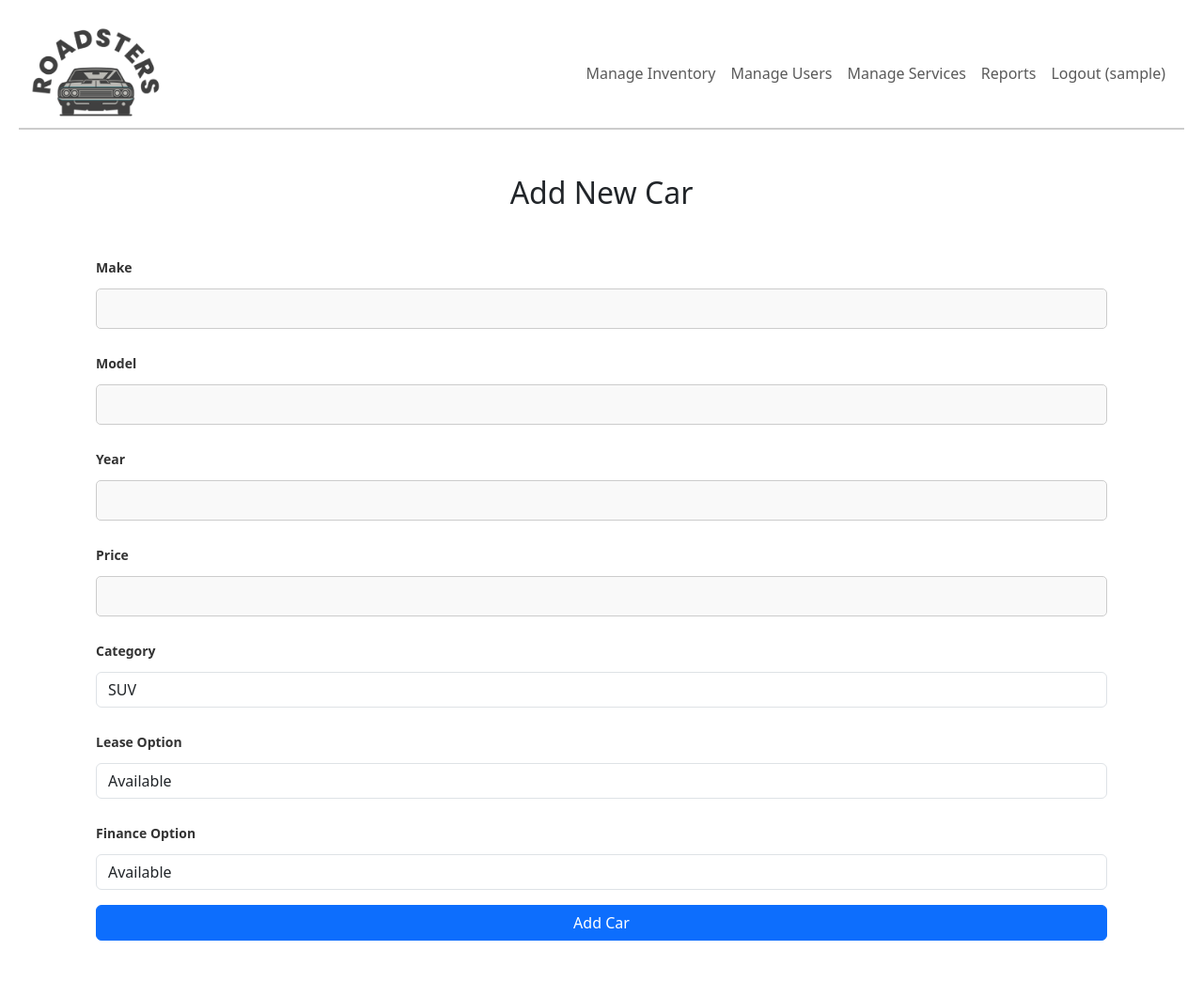
After one commit to Raman0956/Roadster, a PHP site: page /views/admin/addCar.php in a window 1280 px wide. The commit adds this page. Shown: the whole page at 94% size. Run offline with PHP 8.4, Linux system fonts and the light colour scheme; the visitor is signed in with stand-in values (Sample User, id 1).

Commit message:
added admin add,edit and delete functionality - Raman

```diff
--- a/models/CarModel.php
+++ b/models/CarModel.php
@@ -75,9 +75,6 @@ class CarModel {
     }
 
 
-
-
-
     public function getCarById($carID) {
         $query = 'SELECT * FROM CarInventory WHERE carID = :carID';
         $stmt = $this->db->prepare($query);
@@ -86,6 +83,51 @@ class CarModel {
     }
 
 
+    // Add a new car to the inventory
+    public function addCar($make, $model, $year, $price, $category, $leaseOption, $financeOption) {
+        $query = "INSERT INTO CarInventory (make, model, year, price, category, leaseOption, financeOption, available)
+                  VALUES (:make, :model, :year, :price, :category, :leaseOption, :financeOption, 1)";
+        $stmt = $this->db->prepare($query);
+        $stmt->bindParam(':make', $make);
+        $stmt->bindParam(':model', $model);
+        $stmt->bindParam(':year', $year);
+        $stmt->bindParam(':price', $price);
+        $stmt->bindParam(':category', $category);
+        $stmt->bindParam(':leaseOption', $leaseOption);
+        $stmt->bindParam(':financeOption', $financeOption);
+
+        return $stmt->execute();
+    }
+
+    // Update an existing car in the inventory
+    public function updateCar($carID, $make, $model, $year, $price, $category, $leaseOption, $financeOption) {
+        $query = "UPDATE CarInventory
+                  SET make = :make, model = :model, year = :year, price = :price,
+                      category = :category, leaseOption = :leaseOption, financeOption = :financeOption
+                  WHERE carID = :carID";
+        $stmt = $this->db->prepare($query);
+        $stmt->bindParam(':carID', $carID);
+        $stmt->bindParam(':make', $make);
+        $stmt->bindParam(':model', $model);
+        $stmt->bindParam(':year', $year);
+        $stmt->bindParam(':price', $price);
+        $stmt->bindParam(':category', $category);
+        $stmt->bindParam(':leaseOption', $leaseOption);
+        $stmt->bindParam(':financeOption', $financeOption);
+
+        return $stmt->execute();
+    }
+
+    // Delete a car from the inventory
+    public function deleteCar($carID) {
+        $query = "DELETE FROM CarInventory WHERE carID = :carID";
+        $stmt = $this->db->prepare($query);
+        $stmt->bindParam(':carID', $carID);
+
+        return $stmt->execute();
+    }
+
+
 }
 
 ?>
--- /dev/null
+++ b/views/admin/addCar.php
@@ -0,0 +1,85 @@
+<?php
+session_start();
+require_once 'C:/xampp/htdocs/roadsters/models/CarModel.php';
+require_once 'C:/xampp/htdocs/roadsters/views/header.php';
+
+// Ensure the user is logged in and is an admin
+if (!isset($_SESSION['userID']) || $_SESSION['role'] !== 'Admin') {
+    header("Location: /roadsters/views/authentication/login.php");
+    exit();
+}
+
+?>
+
+<!DOCTYPE html>
+<html>
+<head>
+    <title>Add New Car</title>
+    <link href="https://cdn.jsdelivr.net/npm/bootstrap@5.3.0/dist/css/bootstrap.min.css" rel="stylesheet">
+</head>
+<body>
+<div class="container mt-5">
+    <h2 class="text-center">Add New Car</h2>
+    <form method="POST" action="/roadsters/controllers/AdminController.php?action=addCar" class="needs-validation" novalidate>
+        <div class="mb-3">
+            <label for="make" class="form-label">Make</label>
+            <input type="text" id="make" name="make" class="form-control" required>
+        </div>
+        <div class="mb-3">
+            <label for="model" class="form-label">Model</label>
+            <input type="text" id="model" name="model" class="form-control" required>
+        </div>
+        <div class="mb-3">
+            <label for="year" class="form-label">Year</label>
+            <input type="number" id="year" name="year" class="form-control" required>
+        </div>
+        <div class="mb-3">
+            <label for="price" class="form-label">Price</label>
+            <input type="number" step="0.01" id="price" name="price" class="form-control" required>
+        </div>
+        <div class="mb-3">
+            <label for="category" class="form-label">Category</label>
+            <select id="category" name="category" class="form-control" required>
+                <option value="SUV">SUV</option>
+                <option value="Sedan">Sedan</option>
+                <option value="Truck">Truck</option>
+                <option value="Coupe">Coupe</option>
+                <option value="Convertible">Convertible</option>
+            </select>
+        </div>
+        <div class="mb-3">
+            <label for="leaseOption" class="form-label">Lease Option</label>
+            <select id="leaseOption" name="leaseOption" class="form-control" required>
+                <option value="1">Available</option>
+                <option value="0">Not Available</option>
+            </select>
+        </div>
+        <div class="mb-3">
+            <label for="financeOption" class="form-label">Finance Option</label>
+            <select id="financeOption" name="financeOption" class="form-control" required>
+                <option value="1">Available</option>
+                <option value="0">Not Available</option>
+            </select>
+        </div>
+        <button type="submit" class="btn btn-primary w-100">Add Car</button>
+    </form>
+</div>
+
+<script src="https://cdn.jsdelivr.net/npm/bootstrap@5.3.0/dist/js/bootstrap.bundle.min.js"></script>
+<script>
+    (function () {
+        'use strict';
+        var forms = document.querySelectorAll('.needs-validation');
+        Array.prototype.slice.call(forms).forEach(function (form) {
+            form.addEventListener('submit', function (event) {
+                if (!form.checkValidity()) {
+                    event.preventDefault();
+                    event.stopPropagation();
+                }
+                form.classList.add('was-validated');
+            }, false);
+        });
+    })();
+</script>
+</body>
+</html>
--- a/views/authentication/register.php
+++ b/views/authentication/register.php
@@ -35,7 +35,7 @@
                   <div class="form-outline mb-4">
                     <select id="role" name="role" class="form-select form-control-lg d-flex justify-content-start" required>
                       <option value="Client">Client</option>
-                      <option value="Admin">Admin</option>
+
                     </select>
                     <div class="invalid-feedback">Please select a role.</div>
                   </div>
--- a/views/navbar.php
+++ b/views/navbar.php
@@ -7,7 +7,9 @@ if (session_status() === PHP_SESSION_NONE) {
     session_start();
 }
 $username = $_SESSION['username'] ?? 'Guest';
+$role = $_SESSION['role'] ?? 'Guest'; // Get the user role (default is Guest)
 ?>
+
 
     <!-- Navbar using Bootstrap classes -->
     <nav class="navbar navbar-expand-lg navbar-light">
@@ -21,7 +23,27 @@ $username = $_SESSION['username'] ?? 'Guest';
                     <img class="img_logo" src="/roadsters/images/logos/roadsters.png" alt="logo">
                 </a>
             </div>
+
             <ul class="navbar-nav ms-auto">
+            <?php if ($role === 'Admin'): ?>
+                    <!-- Admin-specific navigation -->
+                    <li class="nav-item">
+                        <a class="nav-link" href="<?= $baseURL; ?>/views/admin/adminIndex.php">Manage Inventory</a>
+                    </li>
+                    <li class="nav-item">
+                        <a class="nav-link" href="<?= $baseURL; ?>/views/admin/users.php">Manage Users</a>
+                    </li>
+                    <li class="nav-item">
+                        <a class="nav-link" href="<?= $baseURL; ?>/views/admin/users.php">Manage Services</a>
+                    </li>
+                    <li class="nav-item">
+                        <a class="nav-link" href="<?= $baseURL; ?>/views/admin/reports.php">Reports</a>
+                    </li>
+                    <li class="nav-item">
+                        <a class="nav-link" href="<?= $baseURL; ?>/views/authentication/logout.php">Logout (<?= htmlspecialchars($username) ?>)</a>
+                    </li>
+
+            <?php else: ?>
                 <li class="nav-item">
                     <a class="nav-link" href="<?= $baseURL; ?>/index.php">Home</a>
                 </li>
@@ -46,6 +68,7 @@ $username = $_SESSION['username'] ?? 'Guest';
                     <a class="nav-link" href="<?= $baseURL; ?>/views/authentication/login.php">Login</a>
                 </li>
             <?php endif; ?>
+            <?php endif; ?>
             </ul>
         </div>
     </div>
```
Also changed, not shown: controllers/AdminController.php (added, +90 -0 lines), controllers/AuthController.php (+9 -4 lines), views/admin/adminIndex.php (added, +66 -0 lines), views/admin/editCar.php (added, +102 -0 lines).
